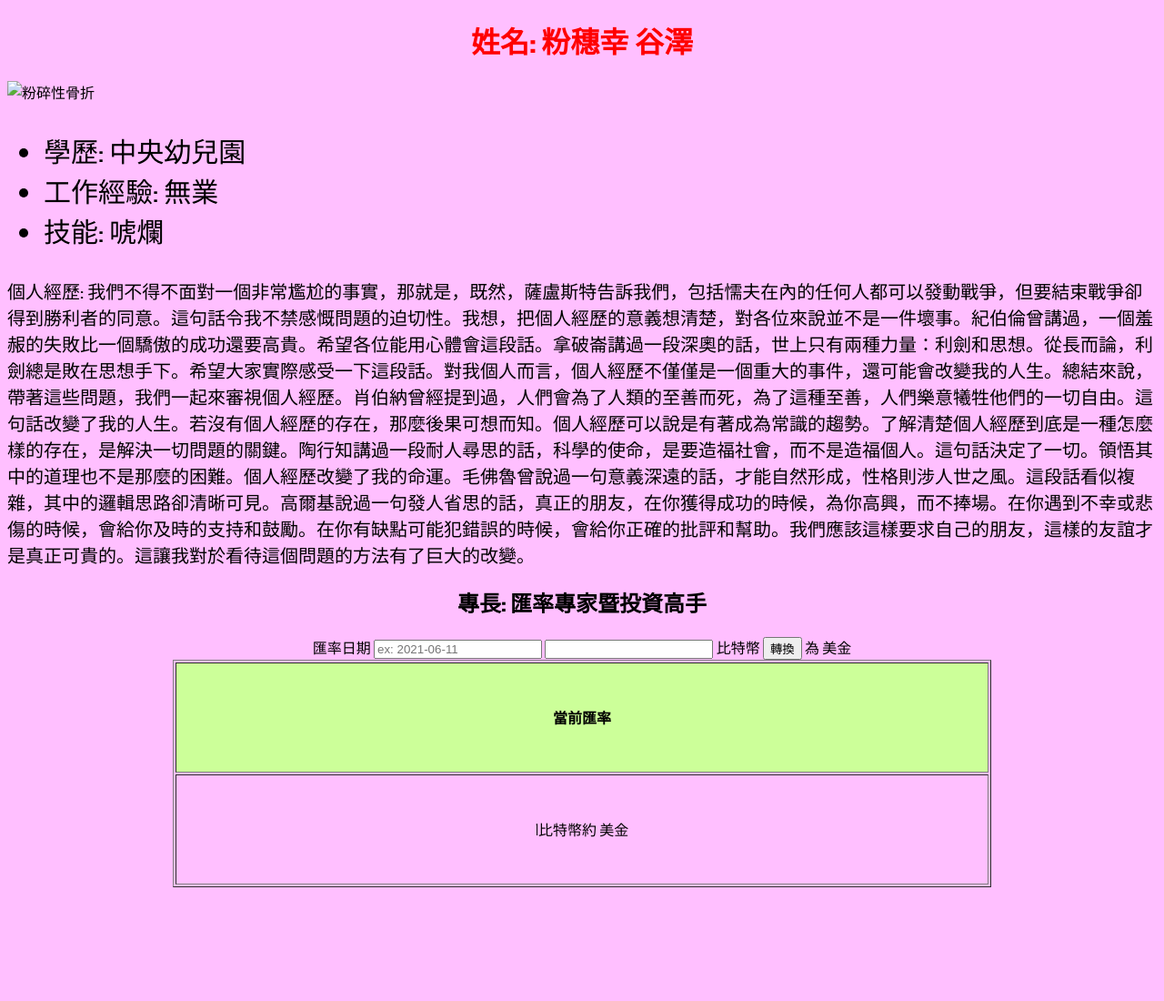
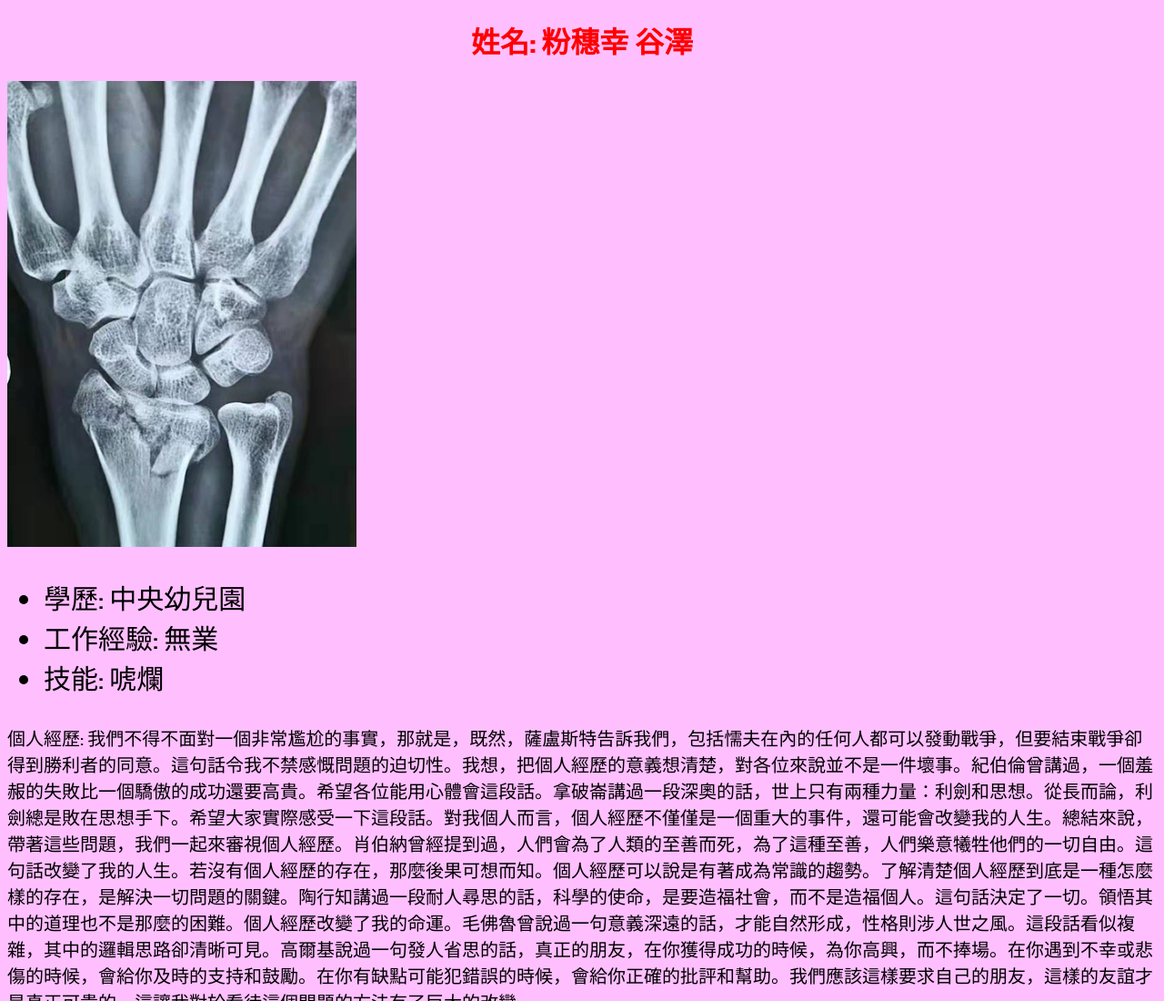
Before and after one commit to yasklop/yasklop.github.io, a plain HTML site: page index.html in a window 1280 px wide. Shown: the top 1100 px of the page at 91% size. Before the commit the page ends 983 px from the top, so only its background shows below. Drawn offline with Linux system fonts and the light colour scheme.

Commit message:
Update index.html

```diff
--- a/index.html
+++ b/index.html
@@ -57,7 +57,7 @@
   </head>
   <body>
        <h1><center>姓名: 粉穗幸 谷澤</center></h1>
-       <img src="unnamed.jpg" alt="粉碎性骨折">
+       <img src="unnamed.png" alt="粉碎性骨折">
 	   <ul>
 			<li>學歷: 中央幼兒園</li>
 			<li>工作經驗: 無業</li>
```
